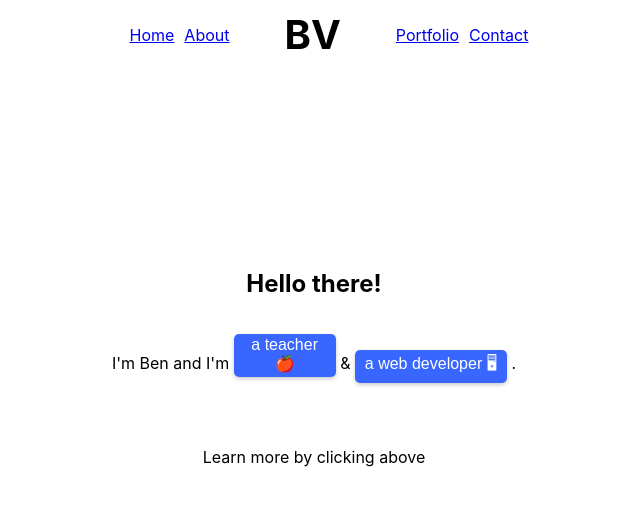
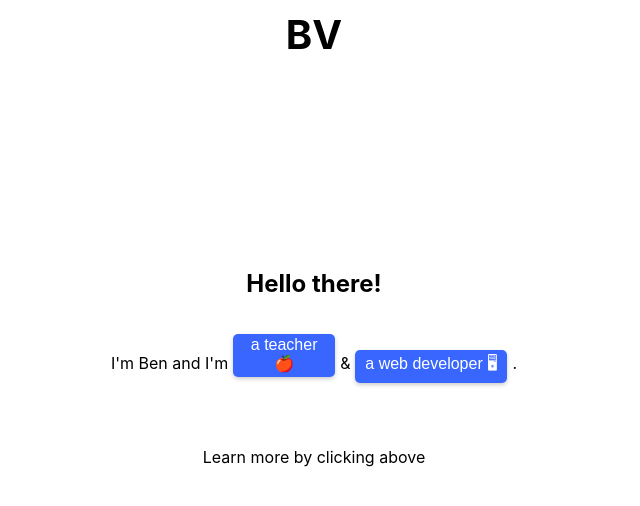
Before and after one commit to TribeOfBenjamin/my-portfolio-react, a React (Create React App) app: page / in a window 1280 px wide. Shown: the top 506 px of the page, without its empty margins (326-966 px from the left). Built offline with nearby package versions, Linux system fonts and the light colour scheme.

Commit message:
added header to contact, about, portfolio; linked home button to porfolio

```diff
--- a/src/App.js
+++ b/src/App.js
@@ -4,7 +4,6 @@ import {
   Switch,
   Route
 } from "react-router-dom";
-import Header from "./components/Header/Header";
 import Home from "./components/Home/Home";
 import About from "./components/About/About";
 import Portfolio from "./components/Portfolio/Portfolio";
@@ -13,7 +12,6 @@ import Contact from "./components/Contact/Contact";
 function App() {
   return (
     <Router>
-      <Header />
       <Switch>
         <Route path="/about">
           <About />
--- a/src/components/About/About.js
+++ b/src/components/About/About.js
@@ -4,6 +4,7 @@ import Header from "../Header/Header";
 function About() {
   return (
       <div>
+        <Header />
         <h1>ABOUT!</h1>
       </div>
   );
--- a/src/components/Contact/Contact.js
+++ b/src/components/Contact/Contact.js
@@ -1,9 +1,11 @@
 import React from "react";
+import Header from "../Header/Header";
 import "./Contact.css";
 
 function Contact() {
     return (
         <div>
+            <Header />
             <h1>CONTACT!</h1>
         </div>
     );
--- a/src/components/Home/Home.css
+++ b/src/components/Home/Home.css
@@ -1,3 +1,13 @@
+.containerLogo {
+    display: flex;
+    justify-content: center;
+}
+
+.logo {
+    font-size: 40px;
+    margin: 10px;
+    padding: 0px;
+}
 
 .containerHome {
     display: flex;
@@ -24,6 +34,7 @@
     font-size: 16px;
     border: none;
     border-radius: 5px;
+    margin: 0px 5px;
     padding-top: 2px;
     padding-bottom: 4px;
     box-shadow: 0 2px 4px 0 rgba(0,0,0,0.2);
@@ -39,7 +50,7 @@
     transition: 0.3s;
 }
 
-.floating {
+.floatingText {
     animation-name: floating;
     animation-duration: 3s;
     animation-iteration-count: infinite;
--- a/src/components/Home/Home.js
+++ b/src/components/Home/Home.js
@@ -1,18 +1,35 @@
 import React from "react";
+import { Link } from "react-router-dom";
 import "./Home.css";
 
 function Home() {
     return (
+        <div>
+            <div className="containerLogo">
+                <h1 className="logo">
+                    BV
+                </h1>
+            </div>
             <div className="containerHome">
                 <div>
                     <h2 className="hello">Hello there!</h2>
                 </div>
                 <div>
-                <p>I'm Ben and I'm <button className="buttonTeacher">a teacher &#127822;</button> & <button className="buttonWebDev">a web developer &#128421;</button> .</p>
+                    <p>I'm Ben and I'm
+                        <button className="buttonTeacher"> a teacher <span role="img">&#127822; </span></button>
+                         &
+                        <Link to="/portfolio">
+                            <button className="buttonWebDev">
+                                a web developer <span role="img">&#128421;</span>
+                            </button>
+                        </Link>
+                         .
+                    </p>
                     <br />
-                <p className="floating">Learn more by clicking above</p>
+                    <p className="floatingText">Learn more by clicking above</p>
                 </div>
 
+            </div>
         </div>
     );
 }
--- a/src/components/Portfolio/Portfolio.js
+++ b/src/components/Portfolio/Portfolio.js
@@ -1,9 +1,11 @@
 import React from "react";
 import ProjectCards from "../ProjectCards/ProjectCards";
+import Header from "../Header/Header";
 
 function Portfolio() {
   return (
       <div>
+        <Header />
         <ProjectCards />
       </div>
   );
--- a/src/components/ProjectCards/ProjectCards.css
+++ b/src/components/ProjectCards/ProjectCards.css
@@ -8,7 +8,12 @@
     box-shadow: 0 2px 4px 0 rgba(0,0,0,0.2);
 }
 
-.buttonStart:hover, .buttonGithub {
+.buttonStart:hover {
+    transform: rotate(5deg);
+    transition: 0.3s;
+}
+
+.buttonGithub:hover {
     transform: rotate(-5deg);
     transition: 0.3s;
 }
```
Lines whose indentation alone changed are shown as unchanged.
